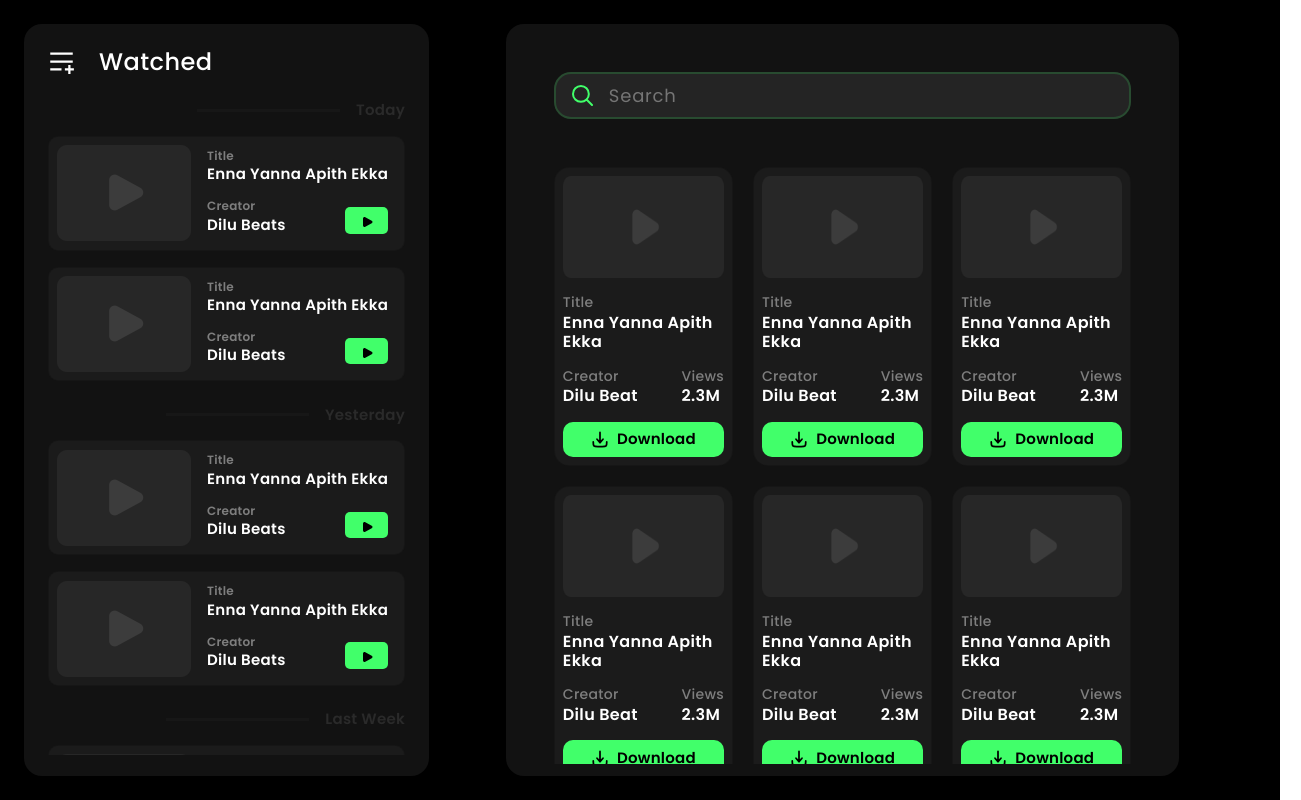
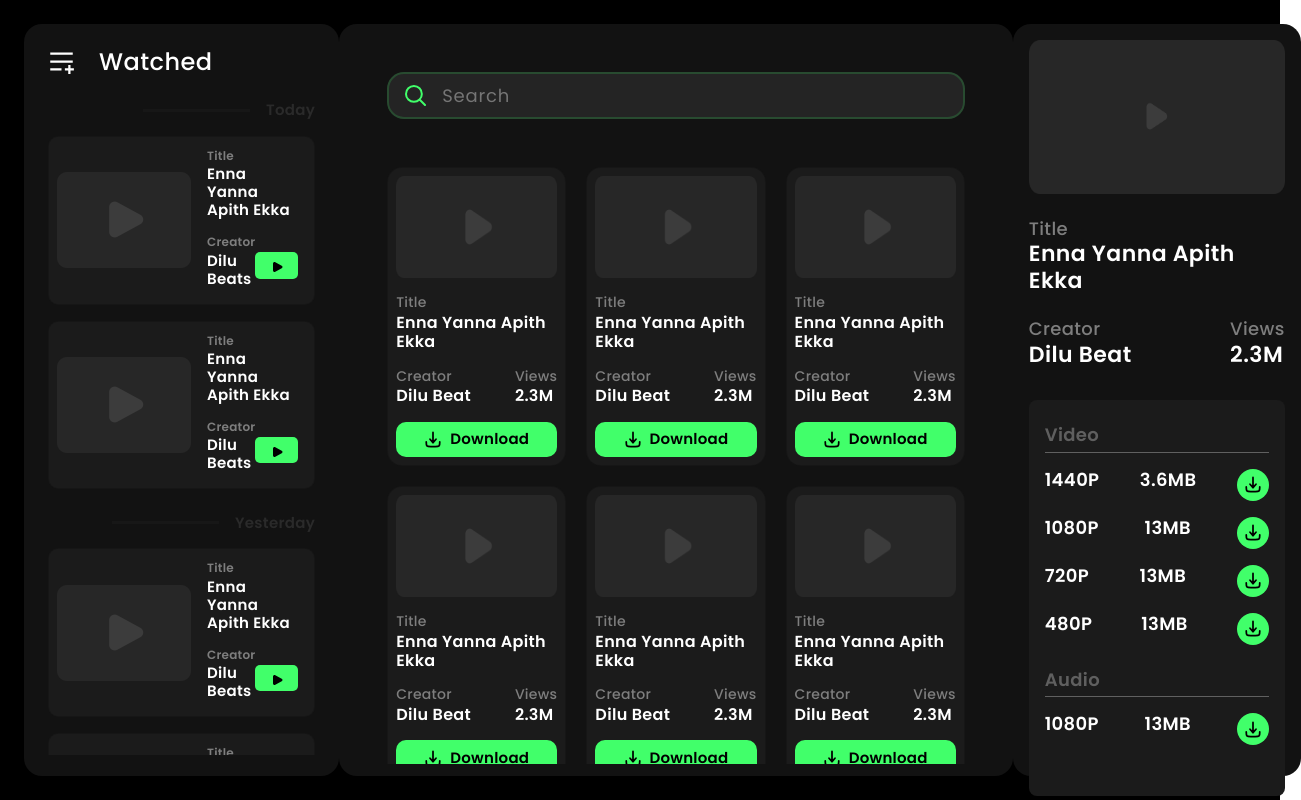
Before and after one commit to amliyanage/Project-TuneTap, a React (Vite) app: page / in a window 1280 px wide. Shown: the whole page, 1301 px wide, since content can reach past the window. Built offline with nearby package versions, Linux system fonts and the light colour scheme.

Commit message:
download section developed

```diff
--- /dev/null
+++ b/src/css/VideoDownlaodSection.css
@@ -0,0 +1,57 @@
+#VideoDownloadSection img{
+    width: 20vw;
+    height: 12vw;
+}
+
+#VideoDownloadSection h4{
+    color: #7E7E7E;
+    font-family: "Poppins", sans-serif;
+    font-size: 18px;
+    font-weight: 500;
+    letter-spacing: 0.36px;
+    margin-bottom: 2px;
+}
+
+#VideoDownloadSection h3{
+    color: #FFF;
+    font-family: "Poppins", sans-serif;
+    font-size: 22px;
+    font-weight: 600;
+    letter-spacing: 0.44px;
+}
+
+#VideoDownloadSection .downloadOption{
+    background: #1B1B1B;
+    height: 55%;
+    border-radius: 8px;
+}
+
+#VideoDownloadSection .downloadOption h4{
+    color: rgba(255, 255, 255, 0.30);
+    font-family: "Poppins", sans-serif;
+    font-size: 18px;
+    font-weight: 600;
+    letter-spacing: 0.36px;
+    border-bottom: 1px solid rgba(255, 255, 255, 0.30);
+    margin-bottom: 10px;
+    padding-bottom: 6px;
+}
+
+#VideoDownloadSection .downloadOption button{
+    width: 32px;
+    height: 32px;
+    background: #41FF6A;
+    border: 0;
+    border-radius: 50%;
+    display: flex;
+    justify-content: center;
+    align-items: center;
+}
+
+#VideoDownloadSection .downloadOption h6{
+    color: #FFF;
+    font-family: "Poppins", sans-serif;
+    font-size: 18px;
+    font-weight: 600;
+    letter-spacing: 0.36px;
+}
--- a/src/pages/VideoSearch.jsx
+++ b/src/pages/VideoSearch.jsx
@@ -1,6 +1,7 @@
 import '../css/MainPage.css'
 import WatchedList from "./components/WatchedList.jsx";
 import SearchSection from "./components/SearchSection.jsx";
+import VideoDownloadSection from "./components/VideoDownloadSection.jsx";
 
 const VideoSearch = () => {
 
@@ -8,7 +9,7 @@ const VideoSearch = () => {
         <section className={"p-4 d-flex justify-content-between"}>
             <WatchedList/>
             <SearchSection/>
-            <div></div>
+            <VideoDownloadSection/>
         </section>
     )
 }
--- /dev/null
+++ b/src/pages/components/VideoDownloadSection.jsx
@@ -0,0 +1,76 @@
+import defaultVideoImg from '../../assets/defaultVideoImgInDownlaodSection.png'
+import '../../css/VideoDownlaodSection.css'
+import {DownloadSvg} from "../../util/Svg.jsx";
+export var videoData;
+
+const VideoDownloadSection = () => {
+    videoData = {
+        title: "Enna Yanna Apith Ekka",
+        creator: "Dilu Beat",
+        views: "2.3M",
+        img: defaultVideoImg
+    }
+
+    return(
+        <div id={"VideoDownloadSection"} className={"p-3"}>
+            <img src={videoData.img} alt=""/>
+            <h4 className={"mt-4"}>Title</h4>
+            <h3>{videoData.title}</h3>
+            <div className={"d-flex justify-content-between mt-4 mb-4"}>
+                <div>
+                    <h4>Creator</h4>
+                    <h3>{videoData.creator}</h3>
+                </div>
+                <div>
+                    <h4>Views</h4>
+                    <h3>{videoData.views}</h3>
+                </div>
+            </div>
+            <div className="downloadOption p-3 pt-4">
+                <h4 className={"mb-3"}>Video</h4>
+                <div className={"d-flex flex-column gap-3"}>
+                    <div className={"d-flex justify-content-between"}>
+                        <h6>1440P</h6>
+                        <h6>3.6MB</h6>
+                        <button>
+                            <DownloadSvg/>
+                        </button>
+                    </div>
+                    <div className={"d-flex justify-content-between"}>
+                        <h6>1080P</h6>
+                        <h6>13MB</h6>
+                        <button>
+                            <DownloadSvg/>
+                        </button>
+                    </div>
+                    <div className={"d-flex justify-content-between"}>
+                        <h6>720P</h6>
+                        <h6>13MB</h6>
+                        <button>
+                            <DownloadSvg/>
+                        </button>
+                    </div>
+                    <div className={"d-flex justify-content-between"}>
+                        <h6>480P</h6>
+                        <h6>13MB</h6>
+                        <button>
+                            <DownloadSvg/>
+                        </button>
+                    </div>
+                </div>
+                <h4 className={"mb-3 mt-4"}>Audio</h4>
+                <div>
+                    <div className={"d-flex justify-content-between"}>
+                        <h6>1080P</h6>
+                        <h6>13MB</h6>
+                        <button>
+                            <DownloadSvg/>
+                        </button>
+                    </div>
+                </div>
+            </div>
+        </div>
+    )
+}
+
+export default VideoDownloadSection;
```
Also changed, not shown: src/assets/defaultVideoImgInDownlaodSection.png (added).
